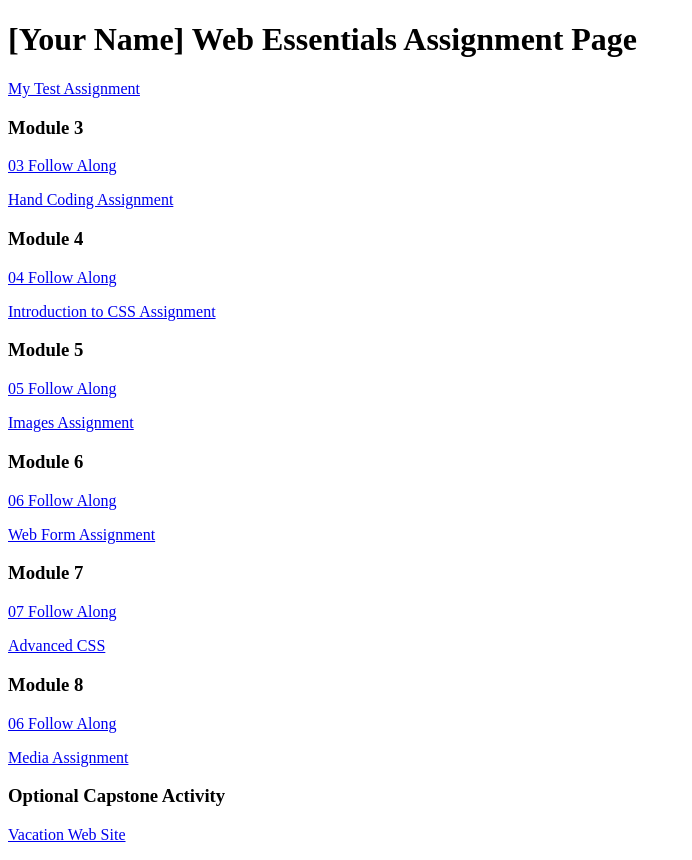
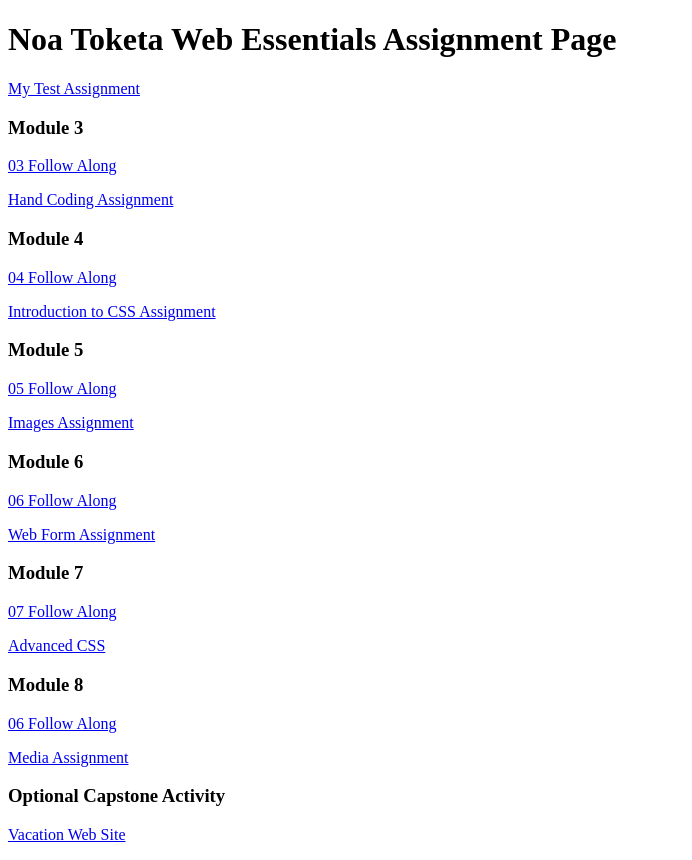
Before and after one commit to NT85/dwdd1600, a plain HTML site: page index.html in a window 1280 px wide. Shown: the whole page, without its empty margins (0-692 px from the left). Drawn offline with Linux system fonts and the light colour scheme.

Commit message:
Added my name.

```diff
--- a/index.html
+++ b/index.html
@@ -6,7 +6,7 @@
 		<title>dwdd 1600 assignment list page</title>
 	</head>
 	<body>
-		<h1>[Your Name] Web Essentials Assignment Page</h1>
+		<h1>Noa Toketa Web Essentials Assignment Page</h1>
 		<p><a href="01test">My Test Assignment</a></p>
 
 		<h3>Module 3</h3>
```
